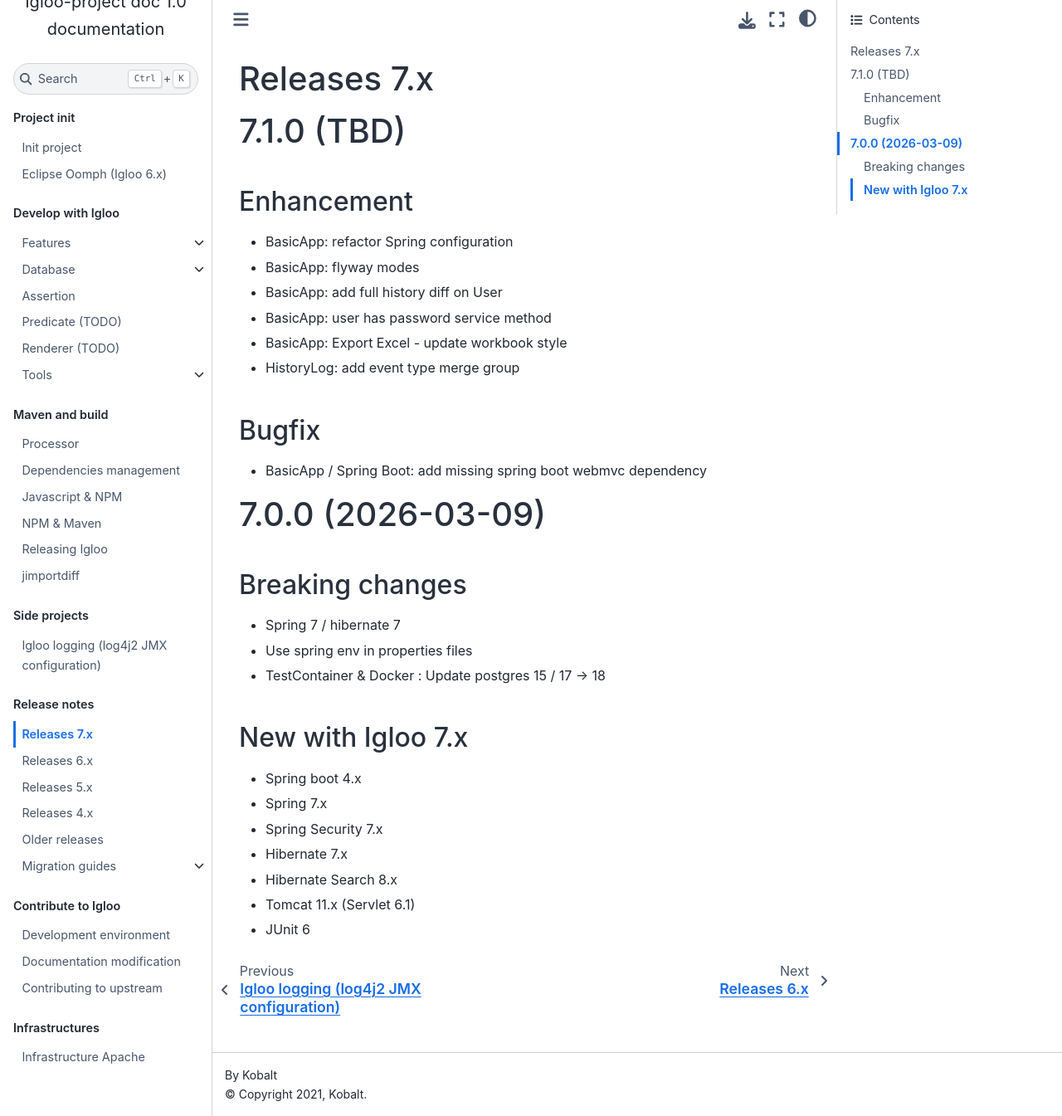
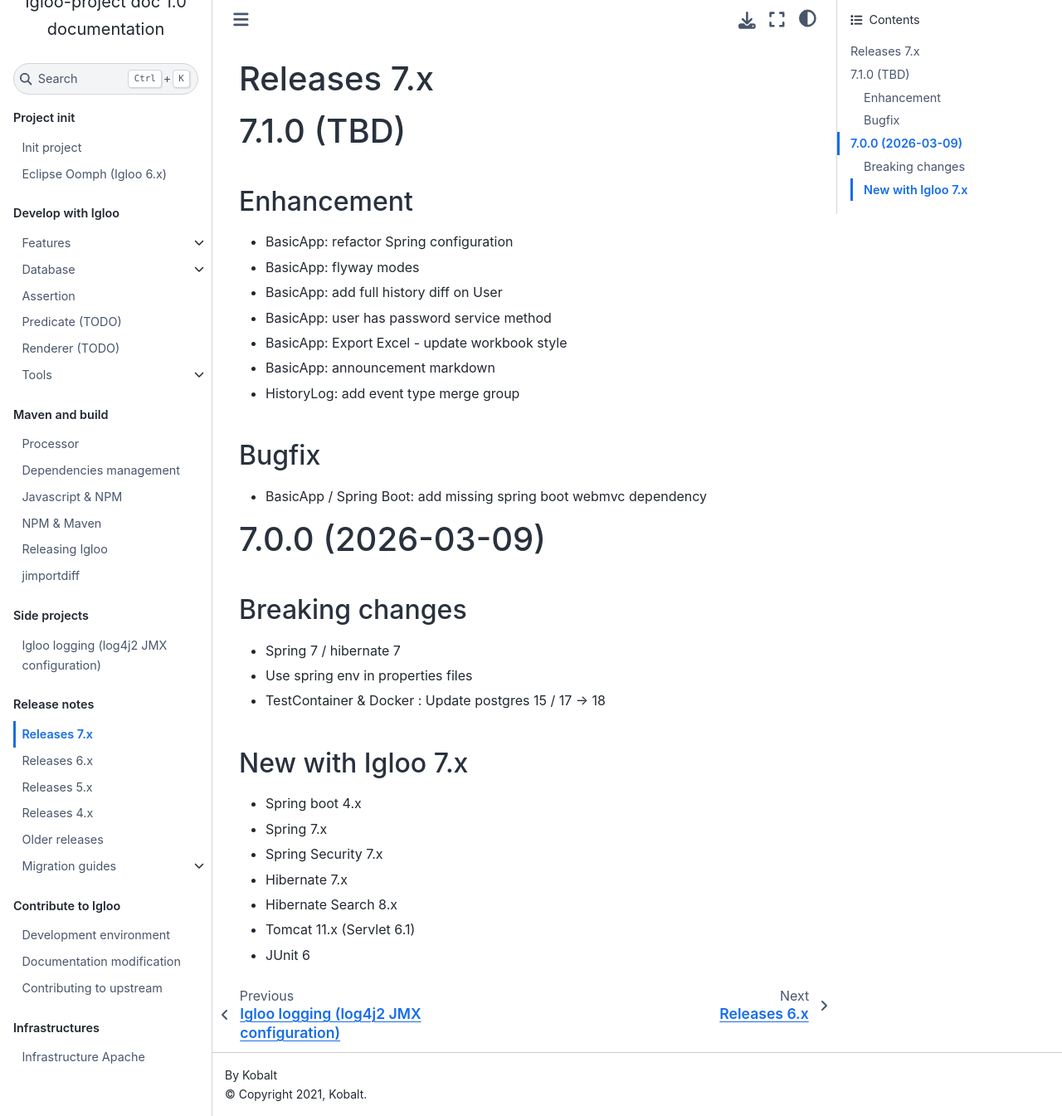
Before and after one commit to igloo-project/igloo-doc, a Sphinx documentation site: the page built from source/release-notes/releases-7.x.md, in a window 1280 px wide and 1345 px high. Shown: the whole window at 83% size. Built offline with Sphinx 7.4.7 and the Sphinx Book theme 1.1.4, drawn with Linux system fonts in a browser that asks for light colours.

Commit message:
Update changelog

```diff
--- a/source/release-notes/releases-7.x.md
+++ b/source/release-notes/releases-7.x.md
@@ -9,6 +9,7 @@
 * BasicApp: add full history diff on User
 * BasicApp: user has password service method
 * BasicApp: Export Excel - update workbook style
+* BasicApp: announcement markdown
 * HistoryLog: add event type merge group
 
 ## Bugfix
```
